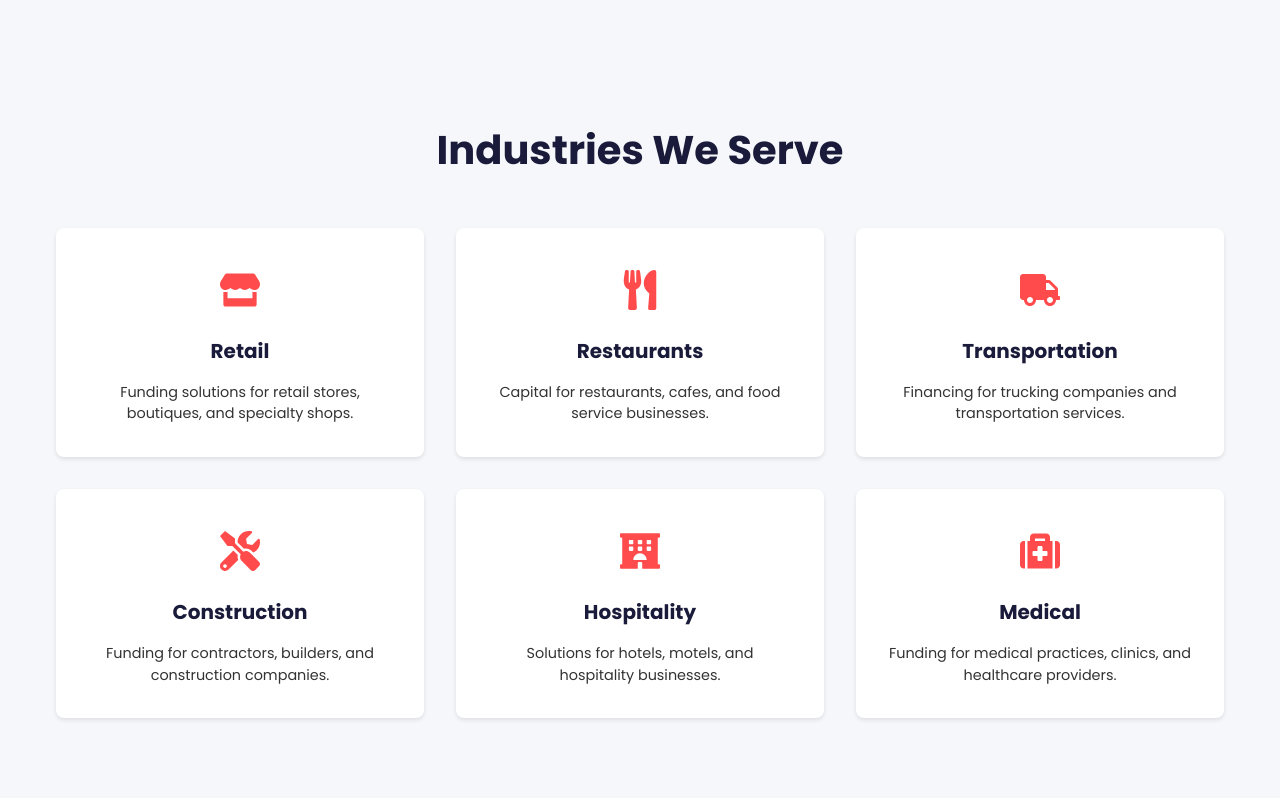
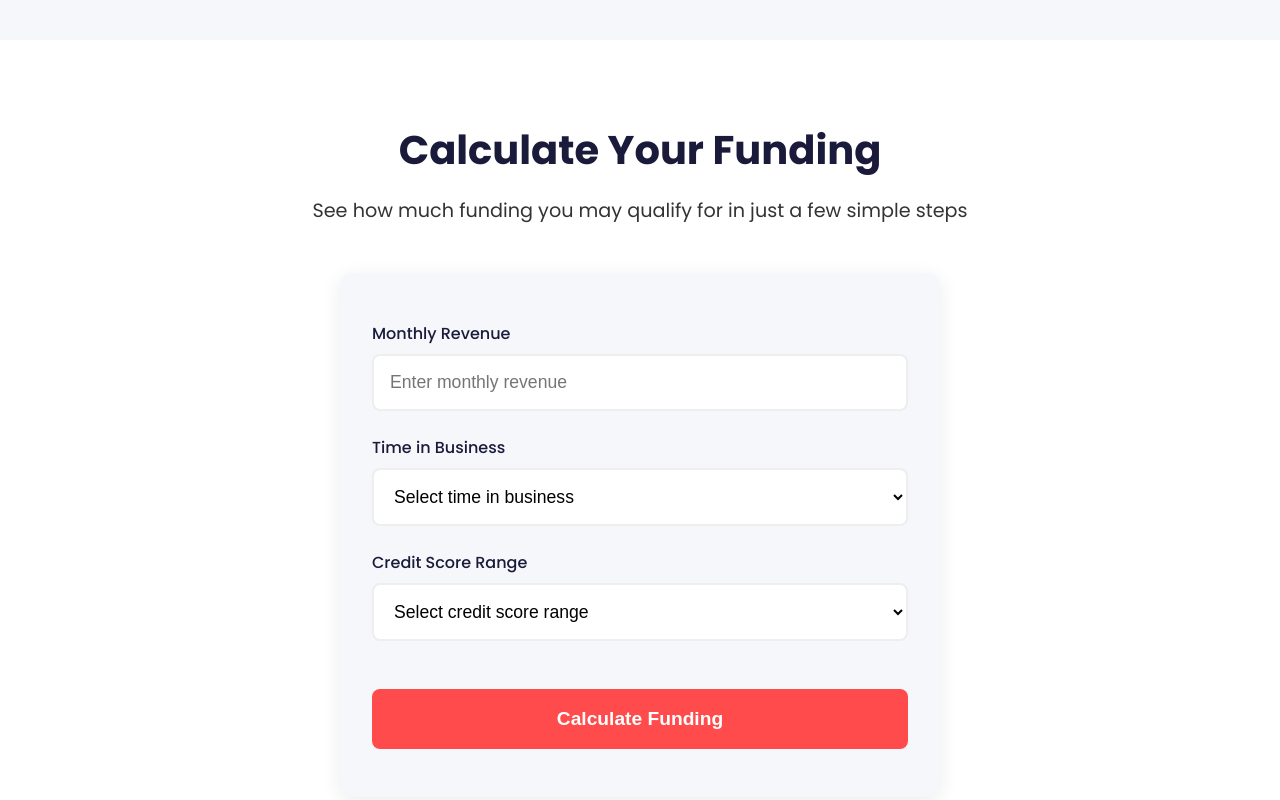
Before and after one commit to TravisYule/fullsendfunding, a React (Create React App) app: page / in a window 1280 px wide. Shown: the part 1420-2220 px from the top of the page. Built offline with nearby package versions, Linux system fonts and the light colour scheme.

Commit message:
Add funding calculator component to home page

```diff
--- a/src/App.js
+++ b/src/App.js
@@ -19,6 +19,7 @@ import Footer from './components/Footer/Footer';
 import AccoladeBanner from './components/AccoladeBanner/AccoladeBanner';
 import ScrollToTop from './components/ScrollToTop/ScrollToTop';
 import Terms from './components/Terms/Terms';
+import FundingCalculator from './components/Calculator/FundingCalculator';
 
 const MainContent = styled.main`
   padding-top: 118px;
@@ -40,6 +41,7 @@ function App() {
             <>
               <Hero />
               <QualificationSection />
+              <FundingCalculator />
               <IndustryCards />
               <ProcessTimeline />
               <ReasonSection />
@@ -54,6 +56,7 @@ function App() {
           <Route path="/apply" element={<ApplicationForm />} />
           <Route path="/contact" element={<Contact />} />
           <Route path="/terms" element={<Terms />} />
+          <Route path="/calculator" element={<FundingCalculator />} />
         </Routes>
       </MainContent>
       <AccoladeBanner />
--- /dev/null
+++ b/src/components/Calculator/FundingCalculator.jsx
@@ -0,0 +1,241 @@
+import React, { useState } from 'react';
+import styled from 'styled-components';
+import { motion } from 'framer-motion';
+import { FaCalculator, FaDollarSign } from 'react-icons/fa';
+
+const CalculatorContainer = styled.div`
+  background: ${props => props.theme.colors.lightGray};
+  padding: 3rem 2rem;
+  border-radius: 12px;
+  max-width: 600px;
+  margin: 0 auto;
+  box-shadow: 0 4px 20px rgba(0,0,0,0.08);
+  transition: all 0.3s ease;
+
+  &:hover {
+    transform: translateY(-5px);
+    box-shadow: 0 6px 25px rgba(0,0,0,0.1);
+  }
+`;
+
+const Title = styled.h2`
+  color: ${props => props.theme.colors.primary};
+  text-align: center;
+  margin-bottom: 2rem;
+`;
+
+const Form = styled.form`
+  display: flex;
+  flex-direction: column;
+  gap: 1.5rem;
+`;
+
+const InputGroup = styled.div`
+  display: flex;
+  flex-direction: column;
+  gap: 0.5rem;
+`;
+
+const Label = styled.label`
+  color: ${props => props.theme.colors.primary};
+  font-weight: 500;
+`;
+
+const Input = styled.input`
+  padding: 1rem;
+  border: 2px solid #eee;
+  border-radius: 8px;
+  font-size: 1.1rem;
+  transition: all 0.3s ease;
+
+  &:focus {
+    border-color: ${props => props.theme.colors.secondary};
+    outline: none;
+    box-shadow: 0 0 0 3px rgba(255, 75, 75, 0.1);
+  }
+`;
+
+const Select = styled.select`
+  padding: 1rem;
+  border: 2px solid #eee;
+  border-radius: 8px;
+  font-size: 1.1rem;
+  background: white;
+  cursor: pointer;
+  transition: all 0.3s ease;
+
+  &:focus {
+    border-color: ${props => props.theme.colors.secondary};
+    outline: none;
+    box-shadow: 0 0 0 3px rgba(255, 75, 75, 0.1);
+  }
+`;
+
+const CalculateButton = styled(motion.button)`
+  background: ${props => props.theme.colors.secondary};
+  color: white;
+  padding: 1.2rem;
+  border: none;
+  border-radius: 8px;
+  font-size: 1.2rem;
+  font-weight: 600;
+  cursor: pointer;
+  margin-top: 1.5rem;
+  width: 100%;
+  transition: all 0.3s ease;
+
+  &:hover {
+    background: #ff3333;
+  }
+`;
+
+const ResultContainer = styled.div`
+  margin-top: 2rem;
+  padding: 2rem;
+  background: white;
+  border-radius: 8px;
+  text-align: center;
+  border: 2px solid ${props => props.theme.colors.secondary};
+`;
+
+const EstimatedAmount = styled.div`
+  font-size: 2.5rem;
+  color: ${props => props.theme.colors.secondary};
+  font-weight: 700;
+  margin-bottom: 1rem;
+  display: flex;
+  align-items: center;
+  justify-content: center;
+  gap: 0.5rem;
+
+  svg {
+    font-size: 2rem;
+  }
+`;
+
+const Section = styled.section`
+  padding: 5rem 2rem;
+  background: white;
+`;
+
+const Container = styled.div`
+  max-width: 1200px;
+  margin: 0 auto;
+`;
+
+const SectionTitle = styled.h2`
+  text-align: center;
+  color: ${props => props.theme.colors.primary};
+  font-size: 2.5rem;
+  margin-bottom: 1rem;
+`;
+
+const SectionSubtitle = styled.p`
+  text-align: center;
+  color: ${props => props.theme.colors.text};
+  font-size: 1.2rem;
+  margin-bottom: 3rem;
+  max-width: 800px;
+  margin: 0 auto 3rem;
+`;
+
+const FundingCalculator = () => {
+  const [monthlyRevenue, setMonthlyRevenue] = useState('');
+  const [timeInBusiness, setTimeInBusiness] = useState('');
+  const [creditScore, setCreditScore] = useState('');
+  const [estimatedAmount, setEstimatedAmount] = useState(null);
+
+  const calculateFunding = (e) => {
+    e.preventDefault();
+
+    // Basic calculation logic (you can adjust this based on your criteria)
+    let baseAmount = parseFloat(monthlyRevenue) * 1.5;
+
+    // Adjust based on time in business
+    if (timeInBusiness === '2+') baseAmount *= 1.2;
+    if (timeInBusiness === '5+') baseAmount *= 1.3;
+
+    // Adjust based on credit score
+    if (creditScore === '650-700') baseAmount *= 1.1;
+    if (creditScore === '700+') baseAmount *= 1.2;
+
+    // Cap at 500k
+    const finalAmount = Math.min(baseAmount, 500000);
+
+    setEstimatedAmount(finalAmount);
+  };
+
+  return (
+    <Section>
+      <Container>
+        <SectionTitle>Calculate Your Funding</SectionTitle>
+        <SectionSubtitle>
+          See how much funding you may qualify for in just a few simple steps
+        </SectionSubtitle>
+        <CalculatorContainer>
+          <Form onSubmit={calculateFunding}>
+            <InputGroup>
+              <Label>Monthly Revenue</Label>
+              <Input
+                type="number"
+                placeholder="Enter monthly revenue"
+                value={monthlyRevenue}
+                onChange={(e) => setMonthlyRevenue(e.target.value)}
+                required
+              />
+            </InputGroup>
+
+            <InputGroup>
+              <Label>Time in Business</Label>
+              <Select
+                value={timeInBusiness}
+                onChange={(e) => setTimeInBusiness(e.target.value)}
+                required
+              >
+                <option value="">Select time in business</option>
+                <option value="0-2">0-2 years</option>
+                <option value="2+">2+ years</option>
+                <option value="5+">5+ years</option>
+              </Select>
+            </InputGroup>
+
+            <InputGroup>
+              <Label>Credit Score Range</Label>
+              <Select
+                value={creditScore}
+                onChange={(e) => setCreditScore(e.target.value)}
+                required
+              >
+                <option value="">Select credit score range</option>
+                <option value="below-600">Below 600</option>
+                <option value="600-650">600-650</option>
+                <option value="650-700">650-700</option>
+                <option value="700+">700+</option>
+              </Select>
+            </InputGroup>
+
+            <CalculateButton
+              type="submit"
+              whileHover={{ scale: 1.02 }}
+              whileTap={{ scale: 0.98 }}
+            >
+              Calculate Funding
+            </CalculateButton>
+          </Form>
+
+          {estimatedAmount && (
+            <ResultContainer>
+              <EstimatedAmount>
+                <FaDollarSign />{estimatedAmount.toLocaleString()}
+              </EstimatedAmount>
+              <p>Estimated Available Funding*</p>
+              <small>*Final approval and terms subject to underwriting review</small>
+            </ResultContainer>
+          )}
+        </CalculatorContainer>
+      </Container>
+    </Section>
+  );
+};
+
+export default FundingCalculator;
```
